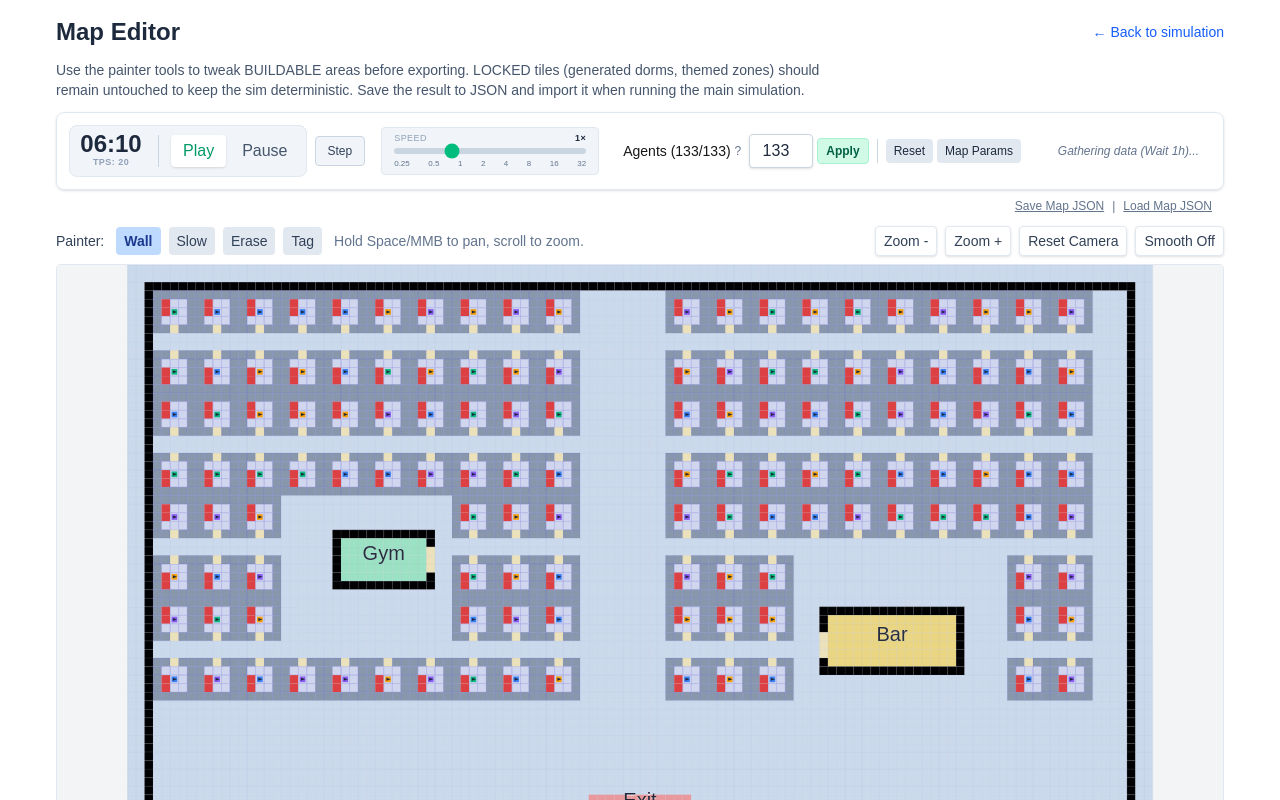
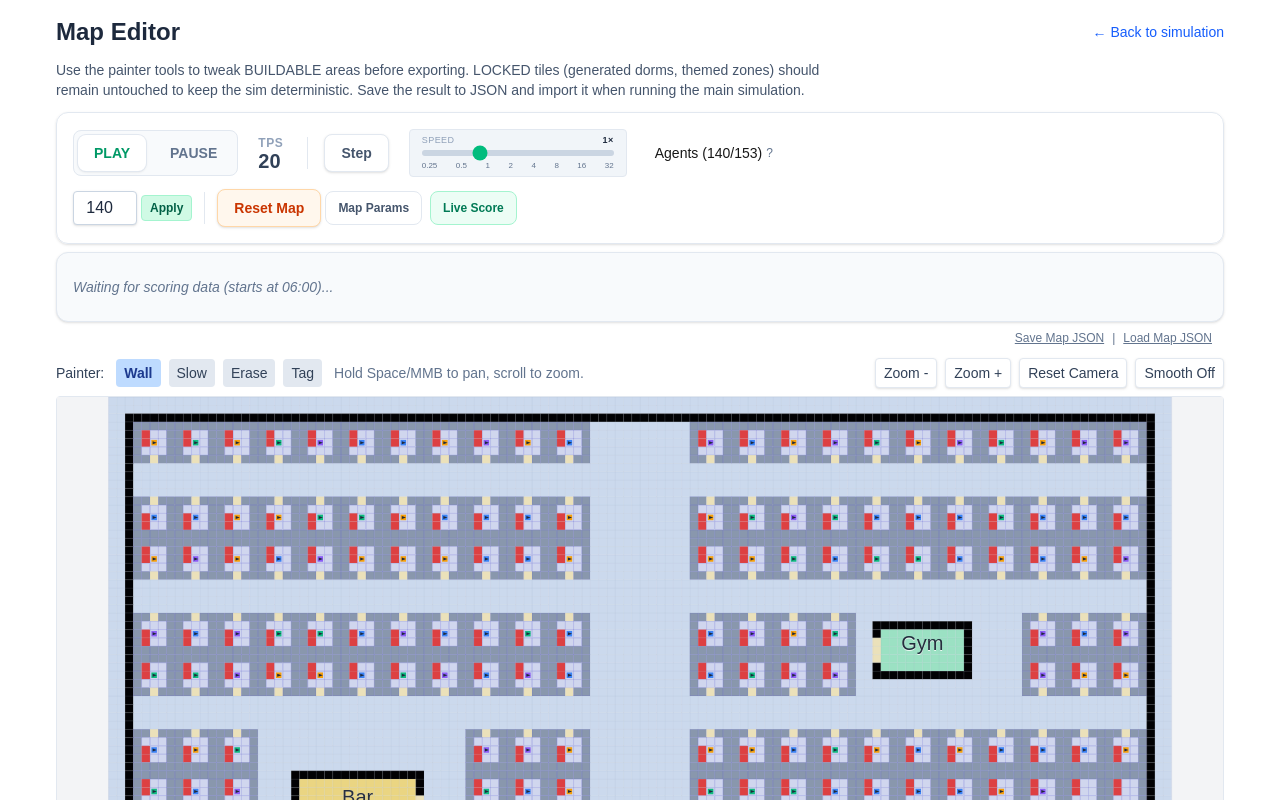
Before and after one commit to cakirmert/party-sim, a Next.js app: page /map-editor in a window 1280 px wide. Shown: the top 800 px of the page. Built offline with nearby package versions, Linux system fonts and the light colour scheme.

Commit message:
almost final, fixed map params to known good state, changes ui

```diff
--- a/src/components/CanvasRenderer.tsx
+++ b/src/components/CanvasRenderer.tsx
@@ -91,7 +91,7 @@ export default function CanvasRenderer({ engineRef, variant = "sim", mapUrl: pro
   useEffect(() => {
     const initialUrl = (() => {
       if (propMapUrl) return propMapUrl;
-      if (typeof window === "undefined") return "/maps/base.json";
+      if (typeof window === "undefined") return null; // Wait for client
       const params = new URLSearchParams(window.location.search);
       const urlParam = params.get("map");
       if (urlParam) return urlParam;
@@ -100,11 +100,29 @@ export default function CanvasRenderer({ engineRef, variant = "sim", mapUrl: pro
       if (stored && !stored.includes("/api/sweep/map") && !stored.includes("/maps/generated")) {
         return stored;
       }
-      return "/maps/base.json";
+      return null;
     })();
     setMapUrl(initialUrl);
+
+    // If no initial map URL, immediately trigger generation by NOT setting baseSpec/engine from URL
+    if (!initialUrl && !engineRef.current) {
       const cfg: EngineConfig = {
-      grid: { width: 96, height: 60 },
+        grid: { width: 128, height: 72 },
+        diagonal: true,
+        seed: "party-sim-seed",
+        baseTickRate: 20,
+        pixelsPerTile: 24,
+      };
+      const eng = new Engine(cfg); // Engine will init empty, but we'll trigger resetWorld shortly via effect or direct call?
+      // Actually, easiest is to let the resetNonce effect fire if we are "ready".
+      // But resetNonce effect relies on engine being present.
+      setEngine(eng);
+      engineRef.current = eng;
+
+    } else if (initialUrl && !engineRef.current) {
+      // Standard Load
+      const cfg: EngineConfig = {
+        grid: { width: 128, height: 72 },
         diagonal: true,
         seed: "party-sim-seed",
         baseTickRate: 20,
@@ -112,8 +130,8 @@ export default function CanvasRenderer({ engineRef, variant = "sim", mapUrl: pro
       };
       const eng = new Engine(cfg);
       setEngine(eng);
-    setEngine(eng);
       engineRef.current = eng;
+    }
   }, []); // eslint-disable-line react-hooks/exhaustive-deps
 
   useEffect(() => {
@@ -161,24 +179,31 @@ export default function CanvasRenderer({ engineRef, variant = "sim", mapUrl: pro
   useEffect(() => { engine?.setSpeed(speed); }, [engine, speed]);
   useEffect(() => { engine?.setPaused(paused); }, [engine, paused]);
 
+  const restartNonce = useSimStore(s => s.restartNonce);
+
+  // Initial Generation Effect (when no mapUrl is present)
   useEffect(() => {
-    if (!engine) return;
+    if (engine && !_baseSpec && !mapUrl) {
+      // Generate default map immediately
+      const store = useSimStore.getState();
+      // synth reset
+      const seed = `init-${Date.now()}`;
+      const params = buildRuntimeParams(store.mapParams, seed);
+      const spec = buildSpecRuntime(engine.cfg.grid, params);
+      setBaseSpec(spec);
+      engine.resetWorld(spec, store.agentCount, false);
+      const cap = engine.getRoomCapacity();
+      store.setCapacity(cap);
+      store.setAgentCount(Math.min(store.agentCount, cap));
+      resetCamera();
+    }
+  }, [engine, _baseSpec, mapUrl, resetCamera]);
+
+  function buildRuntimeParams(mp: any, seed: string): Required<RuntimeVariantParams> {
     const randInt = (min: number, max: number) => Math.floor(min + Math.random() * (max - min + 1));
     const randPick = <T,>(arr: T[]): T => arr[randInt(0, arr.length - 1)];
-    const seed = `reset-${Date.now()}-${Math.random().toString(36).slice(2)}`;
-    const store = useSimStore.getState();
-    const mp = store.mapParams;
-    const mpStr = JSON.stringify(mp);
 
-    let reuseMap = false;
-    // Check if map params changed since last reset
-    if (prevMapParamsRef.current === mpStr) {
-      reuseMap = true;
-    } else {
-      prevMapParamsRef.current = mpStr;
-    }
-
-    const params: Required<RuntimeVariantParams> = {
+    return {
       ...DEFAULT_RUNTIME_PARAMS,
       corridorWidth: Math.max(2, mp.corridorWidth),
       crossHeight: Math.max(0, mp.crossHeight),
@@ -203,28 +228,55 @@ export default function CanvasRenderer({ engineRef, variant = "sim", mapUrl: pro
         yOffset: 0,
       },
     };
+  }
+
+  // Effect: Full Reset (New Map)
+  useEffect(() => {
+    if (!engine) return;
+    if (resetNonce === 0 && _baseSpec) return; // Skip initial mount if already handled
+    if (!_baseSpec && !mapUrl) return; // handled by initial gen effect
+
+    // If we have a mapUrl, resetNonce might mean "reload file" or "clear and regen".
+    // For now, if we are in "generator mode" (no mapUrl), we regen.
+    // If we have mapUrl, we probably just reload it?
+    // User expectation: Reset Map -> Generate New Map (clearing loaded file).
+    // So we should verify if user wants to keep the FILE or generate new.
+    // Given "Refactoring Sim UI", we assume Reset Map means "Generate procedural".
+
+    // Force generation logic
+    setMapUrl(null); // Clear external map if any
+
+    const seed = `reset-${Date.now()}-${Math.random().toString(36).slice(2)}`;
+    const store = useSimStore.getState();
+    const params = buildRuntimeParams(store.mapParams, seed);
+
     const spec = buildSpecRuntime(engine.cfg.grid, params);
     setBaseSpec(spec);
 
-    // Use current store agentCount, or strictly the one from the time of invocation if we wanted,
-    // but store.getState() is fine.
-    const currentAgentCount = store.agentCount;
-
-    engine.resetWorld(spec, currentAgentCount, reuseMap);
+    engine.resetWorld(spec, store.agentCount, false); // reuseMap = false
 
     const cap = engine.getRoomCapacity();
-    // Start fresh store instance to avoid stale closure
-    const storeAfter = useSimStore.getState();
-    storeAfter.setCapacity(cap);
+    store.setCapacity(cap);
+    store.setAgentCount(Math.min(store.agentCount, cap));
+    resetCamera();
 
-    // Ensure agent count respects capacity/max
-    const desired = Math.min(currentAgentCount, cap, storeAfter.maxAgents);
-    if (desired !== currentAgentCount) {
-      storeAfter.setAgentCount(desired);
-      engine.resetWorld(spec, desired, true); // reusing map for adjustment
-    }
-    resetCamera();
-  }, [resetNonce, resetCamera, engineRef]); // REMOVED agentCount from deps
+  }, [resetNonce, engineRef]); // REMOVED other deps to strict reset trigger
+
+  // Effect: Restart (Same Map, Reset Agents)
+  useEffect(() => {
+    if (!engine || !_baseSpec) return;
+    if (restartNonce === 0) return;
+
+    const store = useSimStore.getState();
+    engine.resetWorld(_baseSpec, store.agentCount, true); // reuseMap = true
+
+    // Capacity shouldn't change if map is same
+    const cap = engine.getRoomCapacity();
+    store.setCapacity(cap);
+    store.setAgentCount(Math.min(store.agentCount, cap));
+    // No camera reset needed usually, but maybe good practice
+  }, [restartNonce]);
+
 
   useEffect(() => {
     if (!engine) return;
--- a/src/components/UIControls.tsx
+++ b/src/components/UIControls.tsx
@@ -23,6 +23,7 @@ export default function UIControls({ engineRef }: Props) {
   const maxAgents = useSimStore(s => s.maxAgents);
   const setAgentCount = useSimStore(s => s.setAgentCount);
   const bumpReset = useSimStore(s => s.bumpReset);
+  const bumpRestart = useSimStore(s => s.bumpRestart);
   const mapParams = useSimStore(s => s.mapParams);
   const setMapParams = useSimStore(s => s.setMapParams);
   const [showMapParams, setShowMapParams] = React.useState(false);
@@ -40,8 +41,8 @@ export default function UIControls({ engineRef }: Props) {
     eng.stepOnce();
   };
 
-  const simTime = useSimStore(s => s.simTime);
   const tps = useSimStore(s => s.tps);
+  const [showScore, setShowScore] = React.useState(true);
 
   const calculateRoomsPath = (): number => {
     const eng = engineRef.current;
@@ -142,9 +143,6 @@ export default function UIControls({ engineRef }: Props) {
     const loop = () => {
       frameId = requestAnimationFrame(loop);
       tick++;
-      // Poll store for live score to avoid passing it via props if we want,
-      // but here we are using local state which is fine.
-      // Actually, we should sync with store liveScore if it exists.
       const storeScore = useSimStore.getState().liveScore;
       if (storeScore !== liveScore) {
         setLiveScore(storeScore);
@@ -157,33 +155,35 @@ export default function UIControls({ engineRef }: Props) {
 
   return (
     <div className="flex flex-col gap-2">
+
       {/* Top Bar: Controls */}
-      <div className="flex flex-wrap items-center gap-2 bg-white/90 p-3 rounded-lg border border-slate-200 shadow-sm relative z-50">
+      <div className="flex flex-wrap items-center gap-3 bg-white/90 p-4 rounded-xl border border-slate-200 shadow-sm relative z-50">
 
-        {/* Time & Playback */}
-        <div className="flex items-center gap-3 bg-slate-100 rounded-lg p-1.5 border border-slate-200">
-          <div className="flex flex-col items-center px-1 min-w-[70px]">
-            <span className="text-2xl font-bold font-mono leading-none text-slate-800">{simTime}</span>
-            <span className="text-[9px] text-slate-400 font-bold tracking-wider">TPS: {tps}</span>
-          </div>
-          <div className="h-8 w-[1px] bg-slate-300"></div>
-          <div className="flex items-center gap-1">
+        {/* Playback Controls */}
+        <div className="flex items-center gap-2 bg-slate-100/50 rounded-lg p-1 border border-slate-200">
           <button
-              className={`px-3 py-1 rounded transition font-medium ${!paused ? "bg-white text-emerald-600 shadow-sm" : "text-slate-600 hover:text-slate-800"}`}
+            className={`px-4 py-2 rounded-lg transition font-bold text-sm ${!paused ? "bg-white text-emerald-600 shadow-sm ring-1 ring-slate-200" : "text-slate-500 hover:text-slate-700 hover:bg-slate-200/50"}`}
             onClick={() => setPaused(false)}
           >
-              Play
+            PLAY
           </button>
           <button
-              className={`px-3 py-1 rounded transition font-medium ${paused ? "bg-white text-rose-600 shadow-sm" : "text-slate-600 hover:text-slate-800"}`}
+            className={`px-4 py-2 rounded-lg transition font-bold text-sm ${paused ? "bg-white text-rose-500 shadow-sm ring-1 ring-slate-200" : "text-slate-500 hover:text-slate-700 hover:bg-slate-200/50"}`}
             onClick={() => setPaused(true)}
           >
-              Pause
+            PAUSE
           </button>
         </div>
+
+        {/* TPS Display */}
+        <div className="flex flex-col items-start px-2" title="Ticks Per Second: Measures simulation speed performance">
+          <span className="text-xs font-bold text-slate-400 uppercase tracking-wider">TPS</span>
+          <span className="text-xl font-mono font-bold text-slate-700 leading-none">{tps}</span>
         </div>
 
-        <button className="px-3 py-1.5 rounded bg-slate-100 text-slate-700 hover:bg-slate-200 border border-slate-300 transition text-xs font-medium" onClick={handleStep}>
+        <div className="w-px h-8 bg-slate-200 mx-1"></div>
+
+        <button className="px-4 py-2 rounded-lg bg-white border border-slate-200 text-slate-600 hover:bg-slate-50 hover:text-slate-900 transition text-sm font-semibold shadow-sm" onClick={handleStep}>
           Step
         </button>
 
@@ -221,48 +221,80 @@ export default function UIControls({ engineRef }: Props) {
             onChange={(e) => setAgentCount(Number(e.target.value))}
             className="w-16 bg-white border border-slate-300 rounded px-2 py-1 text-slate-800 shadow-sm text-right"
           />
-          <button className="px-2 py-1 rounded bg-emerald-100 text-emerald-800 hover:bg-emerald-200 border border-emerald-200 transition text-xs font-semibold" onClick={() => bumpReset()}>
+          <button className="px-2 py-1 rounded bg-emerald-100 text-emerald-800 hover:bg-emerald-200 border border-emerald-200 transition text-xs font-semibold" onClick={() => bumpRestart()}>
             Apply
           </button>
 
-          <div className="w-[1px] h-6 bg-slate-300 mx-1"></div>
+          <div className="w-px h-8 bg-slate-200 mx-2"></div>
 
-          <button className="px-2 py-1 rounded bg-slate-200 text-slate-800 hover:bg-slate-300 transition text-xs" onClick={() => {
+          <button className="px-4 py-2 rounded-lg bg-orange-50 border border-orange-200 text-orange-700 hover:bg-orange-100 transition text-sm font-semibold shadow-sm" onClick={() => {
             // Trigger full reset if needed, or just let user change map params to force it
             bumpReset();
           }}>
-            Reset
+            Reset Map
           </button>
 
-          <button className="px-2 py-1 rounded bg-slate-200 text-slate-800 hover:bg-slate-300 transition text-xs" onClick={() => setShowMapParams(v => !v)}>
-            {showMapParams ? "Hide Params" : "Map Params"}
+          <div className="flex items-center gap-2 ml-auto">
+            <button
+              className={`px-3 py-2 rounded-lg border transition text-xs font-semibold flex items-center gap-1 ${showMapParams ? "bg-indigo-50 border-indigo-200 text-indigo-700" : "bg-white border-slate-200 text-slate-600 hover:bg-slate-50"}`}
+              onClick={() => setShowMapParams(v => !v)}
+            >
+              Map Params
+            </button>
+            <button
+              className={`px-3 py-2 rounded-lg border transition text-xs font-semibold flex items-center gap-1 ${showScore ? "bg-emerald-50 border-emerald-200 text-emerald-700" : "bg-white border-slate-200 text-slate-600 hover:bg-slate-50"}`}
+              onClick={() => setShowScore(v => !v)}
+            >
+              Live Score
             </button>
           </div>
+        </div>
+      </div>
 
-        {/* Live Score Display */}
-        {liveScore && (
-          <div className="ml-auto flex items-center gap-4 px-3 py-1.5 bg-slate-800 text-slate-100 rounded shadow-lg border border-slate-700">
-            <div className="flex flex-col items-center leading-tight">
-              <span className="text-[9px] text-slate-400 uppercase font-bold tracking-wider">Total Score</span>
-              <span className={`text-2xl font-bold ${liveScore.total >= 80 ? "text-emerald-400" : liveScore.total >= 50 ? "text-amber-400" : "text-rose-400"}`}>
+      {/* Live Score Panel (Light Theme) */}
+      {showScore && (
+        <div className="bg-slate-50 border border-slate-200 rounded-xl p-4 shadow-sm">
+          {!liveScore ? (
+            <div className="text-sm text-slate-500 italic py-2">Waiting for scoring data (starts at 06:00)...</div>
+          ) : (
+            <div className="flex flex-wrap items-stretch gap-6">
+              <div className="flex flex-col justify-center pr-6 border-r border-slate-200">
+                <span className="text-xs uppercase font-bold text-slate-400 tracking-wider mb-1">Total Score</span>
+                <span className={`text-4xl font-black ${liveScore.total >= 80 ? "text-emerald-500" : liveScore.total >= 50 ? "text-amber-500" : "text-rose-500"}`}>
                   {Number(liveScore.total).toFixed(0)}
                 </span>
               </div>
-            <div className="flex items-center gap-3 text-xs border-l border-slate-600 pl-3">
-              <ScoreBar label="Space Usage" val={liveScore.capacity} color="text-blue-400" />
-              <ScoreBar label="Flow Eff." val={liveScore.path} color="text-purple-400" />
-              <ScoreBar label="Congestion" val={liveScore.congestion} color="text-amber-400" />
-              <ScoreBar label="Utilization" val={liveScore.utilization} color="text-cyan-400" />
+
+              <div className="flex-1 grid grid-cols-2 lg:grid-cols-4 gap-4">
+                <ScoreCard
+                  label="Capacity"
+                  val={liveScore.capacity}
+                  sub="Occupancy vs Capacity"
+                  color="bg-blue-500"
+                />
+                <ScoreCard
+                  label="Path Efficiency"
+                  val={liveScore.path}
+                  sub="Avg. Path Overhead"
+                  color="bg-indigo-500"
+                />
+                <ScoreCard
+                  label="Congestion"
+                  val={liveScore.congestion}
+                  sub="Congestion"
+                  color="bg-amber-500"
+                />
+                <ScoreCard
+                  label="Room Usage"
+                  val={liveScore.utilization}
+                  sub="Room Occupancy vs Capacity"
+                  color="bg-cyan-500"
+                />
               </div>
             </div>
           )}
-        {!liveScore && (
-          <div className="ml-auto px-3 py-1 text-xs text-slate-500 italic">
-            Gathering data (Wait 1h)...
         </div>
       )}
-
-      </div>
 
       {/* Map Params Panel */}
       {showMapParams && (
@@ -395,17 +427,18 @@ export default function UIControls({ engineRef }: Props) {
   );
 }
 
-function ScoreBar({ label, val, color }: { label: string, val: number, color: string }) {
+function ScoreCard({ label, val, sub, color }: { label: string, val: number, sub: string, color: string }) {
   const w = Math.min(100, Math.max(0, val));
   return (
-    <div className="flex flex-col w-20">
-      <div className="flex justify-between text-[9px] text-slate-400 uppercase mb-0.5">
-        <span>{label}</span>
-        <span className={color}>{val}</span>
+    <div className="flex flex-col gap-1 min-w-[120px]">
+      <div className="flex justify-between items-baseline">
+        <span className="text-sm font-bold text-slate-700">{label}</span>
+        <span className="text-sm font-mono font-medium text-slate-500">{val.toFixed(0)}</span>
       </div>
-      <div className="h-1.5 w-full bg-slate-700 rounded-full overflow-hidden">
-        <div className={`h-full rounded-full transition-all duration-500 ${color.replace('text-', 'bg-')}`} style={{ width: `${w}%` }}></div>
+      <div className="h-2 w-full bg-slate-100 rounded-full overflow-hidden border border-slate-200">
+        <div className={`h-full rounded-full transition-all duration-500 ${color}`} style={{ width: `${w}%` }}></div>
       </div>
+      <span className="text-[10px] text-slate-400">{sub}</span>
     </div>
   )
 }
--- a/src/lib/scoring.ts
+++ b/src/lib/scoring.ts
@@ -69,7 +69,9 @@ export function calculateLiveScore(m: ScoringMetrics): ScoreBreakdown {
     // Let's make it *1000 => 10% -> 0.
     const scoreStuck = Math.max(0, 100 - (m.stuckRate * 1000));
 
-    const scoreCongestionTotal = (scoreCongDensity * 0.50) + (scoreEvac * 0.25) + (scoreStuck * 0.25);
+    // Integrated Congestion: Density + Evacuation + Stuck
+    // Merging Evacuation as a key part of "Congestion" (Exit Scenario).
+    const scoreCongestionTotal = (scoreCongDensity * 0.40) + (scoreEvac * 0.40) + (scoreStuck * 0.20);
 
     // Path: Lower is better.
     // Optimal path 20.
--- a/src/lib/state/useSimStore.ts
+++ b/src/lib/state/useSimStore.ts
@@ -30,6 +30,8 @@ interface SimState {
   setCapacity: (n: number) => void;
   resetNonce: number;     // bump to request a full reset at 06:00
   bumpReset: () => void;
+  restartNonce: number;   // bump to restart agents/time but KEEP map
+  bumpRestart: () => void;
   // renderer / selection
   selectedAgentId?: string | null;
   setSelectedAgentId: (id: string | null) => void;
@@ -62,11 +64,11 @@ export const useSimStore = create<SimState>((set) => ({
   setLiveScore: (s) => set({ liveScore: s }),
 
   mapParams: {
-    corridorWidth: 2,
+    corridorWidth: 10,
     crossHeight: 0,
     bandHeight: 12,
     bandCount: 0,
-    dormRowGap: 3,
+    dormRowGap: 4,
     // POI dimensions (matching sweep-lab defaults)
     barWidth: 14,
     barHeight: 6,
@@ -90,6 +92,8 @@ export const useSimStore = create<SimState>((set) => ({
   }),
   resetNonce: 0,
   bumpReset: () => set((s) => ({ resetNonce: s.resetNonce + 1 })),
+  restartNonce: 0,
+  bumpRestart: () => set((s) => ({ restartNonce: s.restartNonce + 1 })),
 
   selectedAgentId: null,
   setSelectedAgentId: (id) => set({ selectedAgentId: id }),
```
Lines whose indentation alone changed are shown as unchanged.
